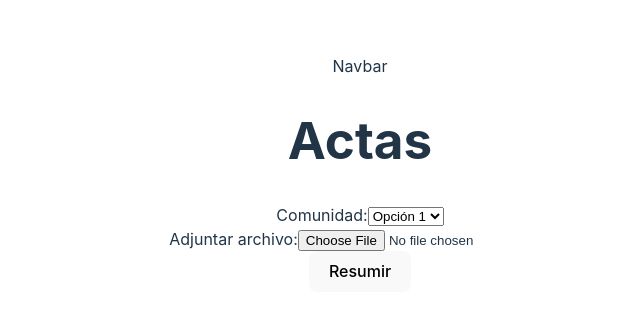
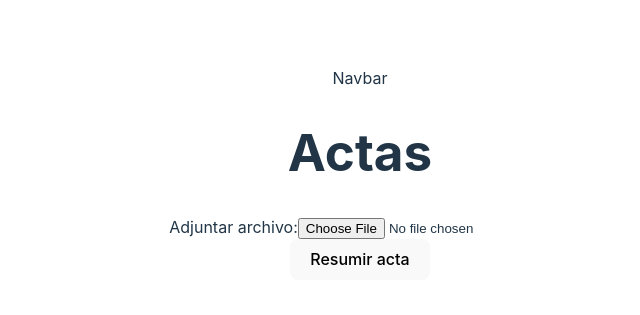
Before and after one commit to VeroPolegre/Fincas_Front, a React (Vite) app: page /createcertificate in a window 1280 px wide. Shown: the part 227-542 px from the top of the page, without its empty margins (280-920 px from the left). Built offline with nearby package versions, Linux system fonts and the light colour scheme.

Commit message:
createCertificate page and certificate service and slice

```diff
--- /dev/null
+++ b/src/features/certificates/certificateService.js
@@ -0,0 +1,20 @@
+import axios from "axios";
+
+const API_URL = "";
+
+const uploadImage = async (base64) => {
+  try {
+    const res = await axios.post(`${API_URL}/uploadImage`, {
+      image: base64,
+    });
+    return res.data;
+  } catch (error) {
+    throw error;
+  }
+};
+
+const certificateService = {
+  uploadImage,
+};
+
+export default certificateService;
--- /dev/null
+++ b/src/features/certificates/certificateSlice.js
@@ -0,0 +1,41 @@
+import { createSlice } from "@reduxjs/toolkit";
+import certificateService from "./certificateService";
+
+const initialState = {
+  loading: false,
+  url: "",
+};
+
+const certificateSlice = createSlice({
+  name: "certificate",
+  initialState,
+  reducers: {
+    setLoading: (state, action) => {
+      state.loading = action.payload;
+    },
+    setUrl: (state, action) => {
+      state.url = action.payload;
+    },
+  },
+});
+
+export const { setLoading, setUrl } = certificateSlice.actions;
+
+export const uploadImage = (file) => async (dispatch) => {
+  dispatch(setLoading(true));
+
+  try {
+    const url = await certificateService.uploadImage(file);
+
+    dispatch(setUrl(url));
+    alert("Image uploaded successfully");
+  } catch (error) {
+    console.log(error);
+  } finally {
+    dispatch(setLoading(false));
+  }
+};
+
+export const selectCertificate = (state) => state.certificate;
+
+export default certificateSlice.reducer;
--- a/src/pages/CreateCertificate/CreateCertificate.jsx
+++ b/src/pages/CreateCertificate/CreateCertificate.jsx
@@ -1,20 +1,18 @@
 import React, { useState } from "react";
+import { useDispatch } from "react-redux";
 import Header from "../../components/Header/Header";
+import { uploadImage } from "../../features/certificates/certificateSlice";
 
-const CreateCertificate = () => {
-  const [comunidad, setComunidad] = useState("");
-  const [archivo, setArchivo] = useState(null);
+export default function CreateCertificate() {
+  const dispatch = useDispatch();
+  const [file, setFile] = useState(null);
 
-  const handleComunidadChange = (event) => {
-    setComunidad(event.target.value);
+  const handleFileChange = (event) => {
+    setFile(event.target.files[0]);
   };
 
-  const handleFileChange = (event) => {
-    setArchivo(event.target.files[0]);
-  };
-
-  const handleResumirClick = () => {
-    console.log("Resumiendo con la comunidad:", comunidad, "y el archivo:", archivo);
+  const handleUploadImage = () => {
+    dispatch(uploadImage(file));
   };
 
   return (
@@ -23,26 +21,14 @@ const CreateCertificate = () => {
       <h1>Actas</h1>
       <form>
         <label>
-          Comunidad:
-          <select value={comunidad} onChange={handleComunidadChange}>
-            <option value="opcion1">Opción 1</option>
-            <option value="opcion2">Opción 2</option>
-            <option value="opcion3">Opción 3</option>
-            <option value="opcion4">Opción 4</option>
-          </select>
-        </label>
-        <br />
-        <label>
           Adjuntar archivo:
           <input type="file" onChange={handleFileChange} />
         </label>
         <br />
-        <button type="button" onClick={handleResumirClick}>
-          Resumir
+        <button type="button" onClick={handleUploadImage}>
+          Resumir acta
         </button>
       </form>
     </>
   );
-};
-
-export default CreateCertificate;
+}
```
